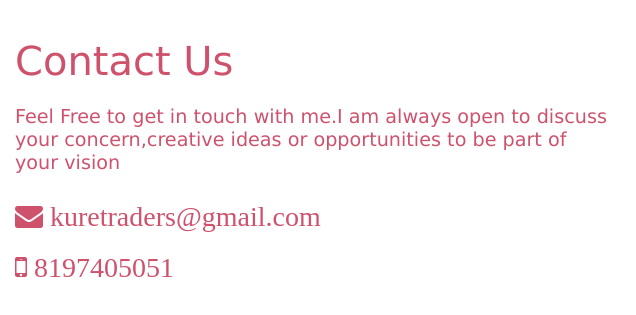
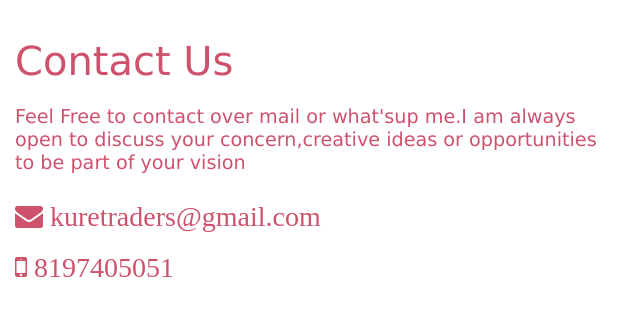
Before and after one commit to rajkiit116/kuretraders, a plain HTML site: page index.html in a window 1280 px wide. Shown: the part 2343-2658 px from the top of the page, 0-636 px from the left. Drawn offline with nearby package versions, Linux system fonts and the light colour scheme; a script that the page names is missing.

Commit message:
Update index.html

```diff
--- a/index.html
+++ b/index.html
@@ -183,7 +183,7 @@
 
           <div class=" col-sm-6">
             <h1 class="text-sm-left">Contact Us</h1>
-            <h2 class="text-sm-left contact-us-description">Feel Free to get in touch with me.I am always open to discuss your concern,creative ideas or opportunities to be part of your vision</h2>
+            <h2 class="text-sm-left contact-us-description">Feel Free to contact over mail or what'sup me.I am always open to discuss your concern,creative ideas or opportunities to be part of your vision</h2>
             <i class="fa fa-envelope envelop-align" aria-hidden="true">  kuretraders@gmail.com</i><br>
             <i class="fa fa-mobile-phone phone-align" aria-hidden="true">  8197405051</i>
           </div>
```
